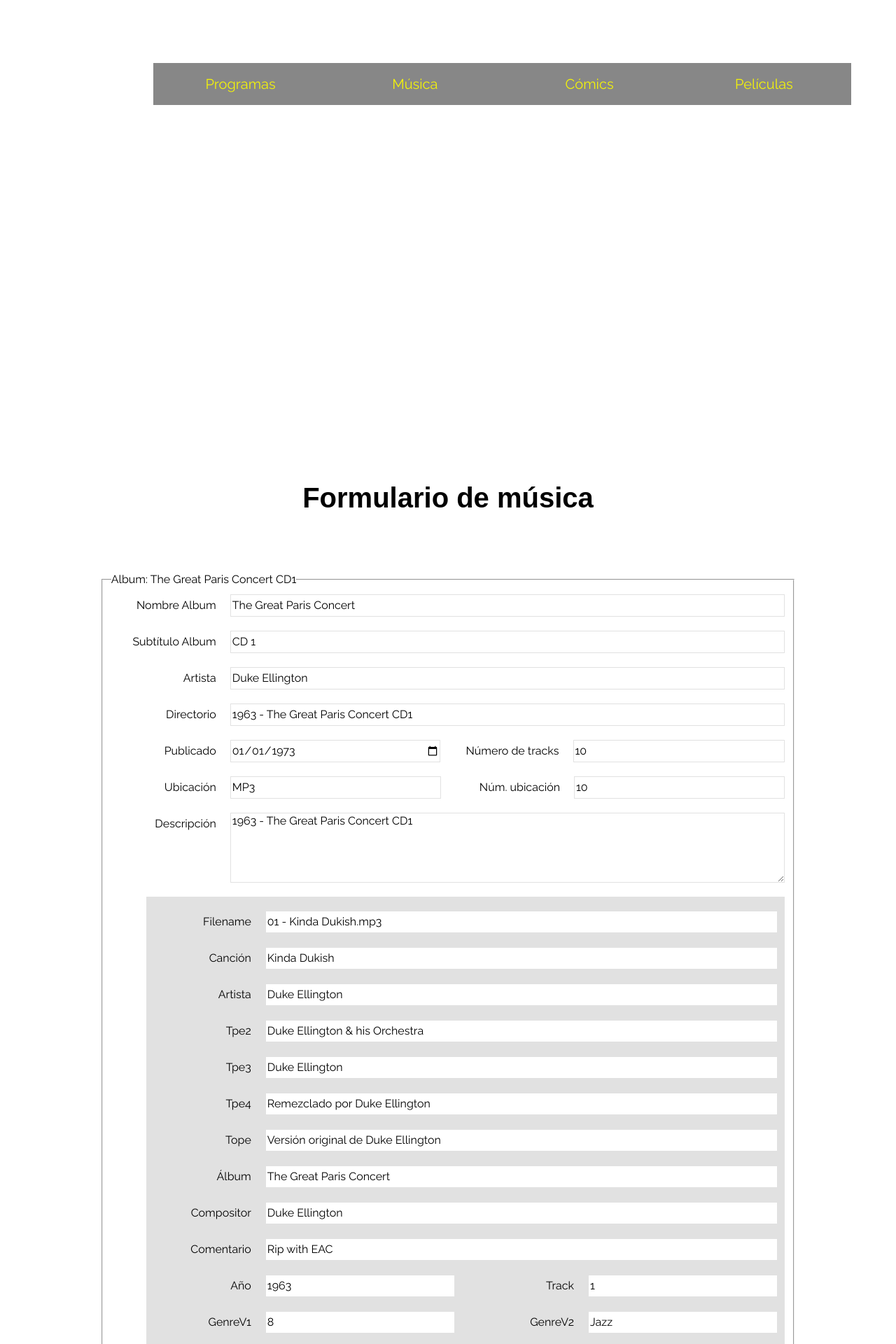
After one commit to jmlocke1/lista, a PHP site: template views/index/readdisk.php in a window 1280 px wide. The commit adds this page. Shown: the top 1920 px of the page at 70% size. Run offline with PHP 8.4, Linux system fonts and the light colour scheme; the template is opened without the code that fills it, so the values that code supplies are empty; some libraries are stand-ins or nearby versions.

Commit message:
Añadido el formulario de música

```diff
--- a/config/Config.php
+++ b/config/Config.php
@@ -38,6 +38,7 @@ class Config {
 		'/',
         '/musica',
         '/comics',
-        '/peliculas'
+        '/peliculas',
+        '/readdisk'
 	];
 }
--- a/public/index.php
+++ b/public/index.php
@@ -13,6 +13,7 @@ $router->get('/', [IndexController::class, 'index']);
 $router->get('/musica', [IndexController::class, 'musica']);
 $router->get('/comics', [IndexController::class, 'comics']);
 $router->get('/peliculas', [IndexController::class, 'peliculas']);
+$router->get('/readdisk', [IndexController::class, 'readdisk']);
 
 
 $router->comprobarRutas();
--- a/src/scss/base/_mixins.scss
+++ b/src/scss/base/_mixins.scss
@@ -35,3 +35,22 @@
     padding: 0;
     list-style: none;
 }
+
+@mixin boton($bgColor, $colorTexto) {
+    background-color: $bgColor;
+    padding: 1.5rem 4rem;
+    color: $colorTexto;
+    font-size: 1.8rem;
+    font-weight: 700;
+    border: none;
+    transition-property: background-color;
+    transition-duration: .3s;
+    text-align: center;
+    width: 90%;
+    display: inline-block;
+
+    &:hover {
+        background-color: darken( $bgColor, 10% );
+        cursor: pointer;
+    }
+}
--- a/src/scss/base/_utilidades.scss
+++ b/src/scss/base/_utilidades.scss
@@ -40,3 +40,6 @@
 .boton--secundario {
 	background-color: v.$primario;
 }
+.center__block {
+	margin: 0 auto;
+}
--- a/src/scss/layout/_formulario.scss
+++ b/src/scss/layout/_formulario.scss
@@ -42,7 +42,7 @@
     .songs {
         margin-left: 5rem;
         margin-bottom: 2rem;
-        background-color: var(--gris);
+        background-color: v.$gris;
         padding: 2rem 1rem 2rem 0;
     }
 
@@ -50,3 +50,15 @@
         margin-bottom: 0;
     }
 }
+
+.main__boton {
+    @include m.boton(v.$primario, v.$blanco);
+    text-transform: uppercase;
+    display: block;
+    margin: 2rem auto;
+    @include m.tablet{
+        display: inline-block;
+        margin: 2rem;
+        width: auto;
+    }
+}
--- a/src/scss/layout/_tabla.scss
+++ b/src/scss/layout/_tabla.scss
@@ -1,10 +1,16 @@
 @use 'base/variables' as v;
 @use 'base/mixins' as m;
 
-.tabla {
-    margin: 2rem 0;
-    @include m.desktop{
-        margin: 2rem 1rem;
-    }
+// .tabla {
+//     width: 100%;
+//     margin: 2rem 0;
+//     @include m.desktop{
+//         margin: 2rem 1rem;
+//     }
 
+// }
+
+div.dt-container {
+    width: 100%;
+    margin: 0 auto;
 }
--- a/templates/datatablespru.php
+++ b/templates/datatablespru.php
@@ -1,5 +1,8 @@
+<div class="dt-container">
+
+</div>
 <div class="tabla">
-    <table id="example" class="display" style="width:100%">
+    <table id="example" class="display nowrap" style="width:100%">
         <thead>
             <tr>
                 <th>Name</th>
--- a/views/index/musica.php
+++ b/views/index/musica.php
@@ -2,5 +2,8 @@
 require DIR_ROOT.'/templates/header.php';
 ?>
 
+    <a href="/readdisk" class="main__boton">Leer Nuevo Disco</a>
+
+
     <?php require DIR_ROOT."/templates/datatablespru.php"; ?>
 <?php require DIR_ROOT.'/templates/footer.php' ?>
--- /dev/null
+++ b/views/index/readdisk.php
@@ -0,0 +1,214 @@
+<?php
+require DIR_ROOT.'/templates/header.php';
+?>
+<main class="contenedor">
+        <h1 class="centrar-texto">Formulario de música</h1>
+
+        <form class="formulario" action="mp3-save.php" method="post">
+            <fieldset>
+                <legend>Album: The Great Paris Concert CD1</legend>
+
+                <div class="campo">
+                    <label class="campo__label" for="album[0]['album_name']">Nombre Album</label>
+                    <input class="campo__field" ype="text" name="album[0]['album_name']" value="The Great Paris Concert">
+                </div>
+                <div class="campo">
+                    <label class="campo__label" for="album[0]['subtitle']">Subtítulo Album</label>
+                    <input class="campo__field" type="text" name="album[0]['subtitle']" value="CD 1">
+                </div>
+                <div class="campo">
+                    <label class="campo__label" for="album[0]['artist']">Artista</label>
+                    <input class="campo__field" type="text" name="album[0]['artist']" value="Duke Ellington">
+                </div>
+                <div class="campo">
+                    <label class="campo__label" for="album[0]['folder_name']">Directorio</label>
+                    <input class="campo__field" type="text" name="album[0]['folder_name']" value="1963 - The Great Paris Concert CD1">
+                </div>
+                <?php
+                $published = date('Y-m-d', strtotime('1973-01-01'));
+                ?>
+                <div class="campo">
+                    <label class="campo__label" for="album[0]['publicado']">Publicado</label>
+                    <input class="campo__field" type="date" name="album[0]['publicado']" value="<?= $published; ?>">
+                    <label class="campo__label" for="album[0]['num_tracks']">Número de tracks</label>
+                    <input class="campo__field" type="number" name="album[0]['num_tracks']" value="10">
+                </div>
+                <div class="campo">
+                    <label class="campo__label" for="album[0]['ubicacion']" title="">Ubicación</label>
+                    <input class="campo__field" type="text" name="album[0]['ubicacion']" value="MP3">
+                    <label class="campo__label" for="album[0][num_ubicacion]">Núm. ubicación</label>
+                    <input class="campo__field" type="number" name="album[0][num_ubicacion]" value="10">
+                </div>
+
+                <div class="campo">
+                    <label class="campo__label" for="album[0]['description']">Descripción</label>
+                    <textarea class="campo__field campo__field--textarea" name="album[0]['description']" >1963 - The Great Paris Concert CD1</textarea>
+                </div>
+
+                <div class="songs">
+                    <div class="campo">
+                        <label class="campo__label" for="album[0]['tracks'][1]['filename']">Filename</label>
+                        <input class="campo__field" type="text" name="album[0]['tracks'][1]['filename']" value="01 - Kinda Dukish.mp3">
+                    </div>
+                    <div class="campo">
+                        <label class="campo__label" for="album[0]['tracks'][1]['song']">Canción</label>
+                        <input class="campo__field" type="text" name="album[0]['tracks'][1]['song']" value="Kinda Dukish">
+                    </div>
+                    <div class="campo">
+                        <label class="campo__label" for="album[0]['tracks'][1]['artist']">Artista</label>
+                        <input class="campo__field" type="text" name="album[0]['tracks'][1]['artist']" value="Duke Ellington">
+                    </div>
+                    <div class="campo" title="The ‘Band/Orchestra/Accompaniment’ frame is used for additional information about the performers in the recording">
+                        <label class="campo__label" for="album[0]['tracks'][1]['tpe2']">Tpe2</label>
+                        <input class="campo__field" type="text" name="album[0]['tracks'][1]['tpe2']" value="Duke Ellington & his Orchestra">
+                    </div>
+                    <div class="campo" title="Director de la orquesta.">
+                        <label class="campo__label" for="album[0]['tracks'][1]['tpe3']">Tpe3</label>
+                        <input class="campo__field" type="text" name="album[0]['tracks'][1]['tpe3']" value="Duke Ellington">
+                    </div>
+                    <div class="campo" title="El cuadro 'Interpretado, remezclado o modificado de otro modo por' contiene más información sobre las personas detrás de un remix e interpretaciones similares de otra pieza existente.">
+                        <label class="campo__label" for="album[0]['tracks'][1]['tpe4']">Tpe4</label>
+                        <input class="campo__field" type="text" name="album[0]['tracks'][1]['tpe4']" value="Remezclado por Duke Ellington">
+                    </div>
+                    <div class="campo" title="El cuadro 'Artista/intérprete original' está destinado al intérprete de la grabación original, si, por ejemplo, la música del archivo debe ser una versión de una canción publicada anteriormente.">
+                        <label class="campo__label" for="album[0]['tracks'][1]['tope']">Tope</label>
+                        <input class="campo__field" type="text" name="album[0]['tracks'][1]['tope']" value="Versión original de Duke Ellington">
+                    </div>
+                    <div class="campo">
+                        <label class="campo__label" for="album[0]['tracks'][1]['album']">Álbum</label>
+                        <input class="campo__field" type="text" name="album[0]['tracks'][1]['album']" value="The Great Paris Concert">
+                    </div>
+                    <div class="campo">
+                        <label class="campo__label" for="album[0]['tracks'][1]['composer']">Compositor</label>
+                        <input class="campo__field" type="text" name="album[0]['tracks'][1]['composer']" value="Duke Ellington">
+                    </div>
+                    <div class="campo">
+                        <label class="campo__label" for="album[0]['tracks'][1]['comment']">Comentario</label>
+                        <input class="campo__field" type="text" name="album[0]['tracks'][1]['comment']" value="Rip with EAC">
+                    </div>
+                    <div class="campo">
+                        <label class="campo__label" for="album[0]['tracks'][1]['year']">Año</label>
+                        <input class="campo__field" type="number" name="album[0]['tracks'][1]['year']" value="1963">
+                        <label class="campo__label" for="album[0]['tracks'][1]['track']">Track</label>
+                        <input class="campo__field" type="number" name="album[0]['tracks'][1]['track']" value="1">
+                    </div>
+                    <div class="campo">
+                        <label class="campo__label" for="album[0]['tracks'][1]['genrev1']">GenreV1</label>
+                        <input class="campo__field" type="number" name="album[0]['tracks'][1]['genrev1']" value="8">
+                        <label class="campo__label" for="album[0]['tracks'][1]['genrev2']">GenreV2</label>
+                        <input class="campo__field" type="text" name="album[0]['tracks'][1]['genrev2']" value="Jazz">
+                    </div>
+                    <div class="campo">
+                        <label class="campo__label" for="album[0]['tracks'][1]['codecversion']">codecversion</label>
+                        <input class="campo__field" type="number" name="album[0]['tracks'][1]['codecversion']" value="1">
+                        <label class="campo__label" for="album[0]['tracks'][1]['layerversion']">layerversion</label>
+                        <input class="campo__field" type="number" name="album[0]['tracks'][1]['layerversion']" value="3">
+                    </div>
+                    <div class="campo">
+                        <label class="campo__label" for="album[0]['tracks'][1]['audiosize']">Tamaño Audio</label>
+                        <input class="campo__field" type="number" name="album[0]['tracks'][1]['audiosize']" value="3049756">
+                        <label class="campo__label" for="album[0]['tracks'][1]['duration']">Duración</label>
+                        <input class="campo__field" type="number" name="album[0]['tracks'][1]['duration']" value="111.93469387755">
+                    </div>
+                    <div class="campo">
+                        <label class="campo__label" for="album[0]['tracks'][1]['bitrate']">Bitrate</label>
+                        <input class="campo__field" type="number" name="album[0]['tracks'][1]['bitrate']" value="217915.95310313">
+                        <label class="campo__label" for="album[0]['tracks'][1]['samplerate']">Samplerate</label>
+                        <input class="campo__field" type="number" name="album[0]['tracks'][1]['samplerate']" value="44100">
+                    </div>
+                    <div class="campo">
+                        <label class="campo__label" for="album[0]['tracks'][1]['hascover']">Tiene portada</label>
+                        <input class="campo__field" type="checkbox" name="album[0]['tracks'][1]['hascover']" >
+                        <label class="campo__label" for="album[0]['tracks'][1]['channel']">Channel</label>
+                        <input class="campo__field" type="text" name="album[0]['tracks'][1]['channel']" value="joint_stereo">
+                    </div>
+                </div>
+                <div class="songs">
+                    <div class="campo">
+                        <label class="campo__label" for="album[0]['tracks'][2]['filename']">Filename</label>
+                        <input class="campo__field" type="text" name="album[0]['tracks'][2]['filename']" value="02 - Rockin' In Rhythm.mp3">
+                    </div>
+                    <div class="campo">
+                        <label class="campo__label" for="album[0]['tracks'][2]['song']">Canción</label>
+                        <input class="campo__field" type="text" name="album[0]['tracks'][2]['song']" value="Rockin' In Rhythm">
+                    </div>
+                    <div class="campo">
+                        <label class="campo__label" for="album[0]['tracks'][2]['artist']">Artista</label>
+                        <input class="campo__field" type="text" name="album[0]['tracks'][2]['artist']" value="Duke Ellington">
+                    </div>
+                    <div class="campo" title="The ‘Band/Orchestra/Accompaniment’ frame is used for additional information about the performers in the recording">
+                        <label class="campo__label" for="album[0]['tracks']21]['tpe2']">Tpe2</label>
+                        <input class="campo__field" type="text" name="album[0]['tracks'][2]['tpe2']" value="Duke Ellington & his Orchestra">
+                    </div>
+                    <div class="campo" title="Director de la orquesta.">
+                        <label class="campo__label" for="album[0]['tracks'][2]['tpe3']">Tpe3</label>
+                        <input class="campo__field" type="text" name="album[0]['tracks'][2]['tpe3']" value="Duke Ellington">
+                    </div>
+                    <div class="campo" title="El cuadro 'Interpretado, remezclado o modificado de otro modo por' contiene más información sobre las personas detrás de un remix e interpretaciones similares de otra pieza existente.">
+                        <label class="campo__label" for="album[0]['tracks'][2]['tpe4']">Tpe4</label>
+                        <input class="campo__field" type="text" name="album[0]['tracks'][2]['tpe4']" value="Remezclado por Duke Ellington">
+                    </div>
+                    <div class="campo" title="El cuadro 'Artista/intérprete original' está destinado al intérprete de la grabación original, si, por ejemplo, la música del archivo debe ser una versión de una canción publicada anteriormente.">
+                        <label class="campo__label" for="album[0]['tracks'][2]['tope']">Tope</label>
+                        <input class="campo__field" type="text" name="album[0]['tracks'][2]['tope']" value="Versión original de Duke Ellington">
+                    </div>
+                    <div class="campo">
+                        <label class="campo__label" for="album[0]['tracks'][2]['album']">Álbum</label>
+                        <input class="campo__field" type="text" name="album[0]['tracks'][2]['album']" value="The Great Paris Concert">
+                    </div>
+                    <div class="campo">
+                        <label class="campo__label" for="album[0]['tracks'][2]['composer']">Compositor</label>
+                        <input class="campo__field" type="text" name="album[0]['tracks'][2]['composer']" value="Duke Ellington">
+                    </div>
+                    <div class="campo">
+                        <label class="campo__label" for="album[0]['tracks'][2]['comment']">Comentario</label>
+                        <input class="campo__field" type="text" name="album[0]['tracks'][2]['comment']" value="Rip with EAC">
+                    </div>
+                    <div class="campo">
+                        <label class="campo__label" for="album[0]['tracks'][2]['year']">Año</label>
+                        <input class="campo__field" type="number" name="album[0]['tracks'][2]['year']" value="1963">
+                        <label class="campo__label" for="album[0]['tracks'][2]['track']">Track</label>
+                        <input class="campo__field" type="number" name="album[0]['tracks'][2]['track']" value="2">
+                    </div>
+                    <div class="campo">
+                        <label class="campo__label" for="album[0]['tracks'][2]['genrev1']">GenreV1</label>
+                        <input class="campo__field" type="number" name="album[0]['tracks'][2]['genrev1']" value="8">
+                        <label class="campo__label" for="album[0]['tracks'][2]['genrev2']">GenreV2</label>
+                        <input class="campo__field" type="text" name="album[0]['tracks'][2]['genrev2']" value="Jazz">
+                    </div>
+                    <div class="campo">
+                        <label class="campo__label" for="album[0]['tracks'][2]['codecversion']">codecversion</label>
+                        <input class="campo__field" type="number" name="album[0]['tracks'][2]['codecversion']" value="1">
+                        <label class="campo__label" for="album[0]['tracks'][2]['layerversion']">layerversion</label>
+                        <input class="campo__field" type="number" name="album[0]['tracks'][2]['layerversion']" value="3">
+                    </div>
+                    <div class="campo">
+                        <label class="campo__label" for="album[0]['tracks'][2]['audiosize']">Tamaño Audio</label>
+                        <input class="campo__field" type="number" name="album[0]['tracks'][2]['audiosize']" value="6964954">
+                        <label class="campo__label" for="album[0]['tracks'][2]['duration']">Duración</label>
+                        <input class="campo__field" type="number" name="album[0]['tracks'][2]['duration']" value="227.34367346939">
+                    </div>
+                    <div class="campo">
+                        <label class="campo__label" for="album[0]['tracks'][2]['bitrate']">Bitrate</label>
+                        <input class="campo__field" type="number" name="album[0]['tracks'][2]['bitrate']" value="245061.71444164">
+                        <label class="campo__label" for="album[0]['tracks'][2]['samplerate']">Samplerate</label>
+                        <input class="campo__field" type="number" name="album[0]['tracks'][2]['samplerate']" value="44100">
+                    </div>
+                    <div class="campo">
+                        <label class="campo__label" for="album[0]['tracks'][2]['hascover']">Tiene portada</label>
+                        <input class="campo__field" type="checkbox" name="album[0]['tracks'][2]['hascover']" >
+                        <label class="campo__label" for="album[0]['tracks'][2]['channel']">Channel</label>
+                        <input class="campo__field" type="text" name="album[0]['tracks'][2]['channel']" value="joint_stereo">
+                    </div>
+                </div>
+
+            </fieldset>
+            <div class="mt-2">
+                <input class="boton boton--primario" type="submit" value="Enviar">
+                <input class="boton boton--secundario" type="reset" value="Borrar">
+            </div>
+
+        </form>
+    </main>
+
+<?php require DIR_ROOT.'/templates/footer.php' ?>
```
Also changed, not shown: controller/IndexController.php (+7 -0 lines), public/build/css/app.css, public/build/js/views/index.js, 1 other file.
